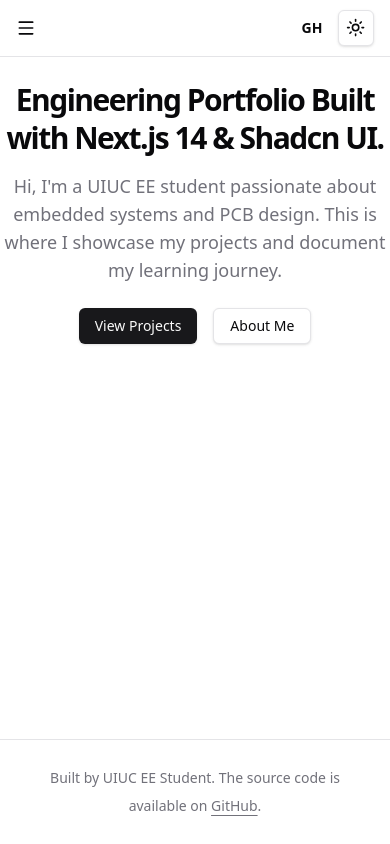
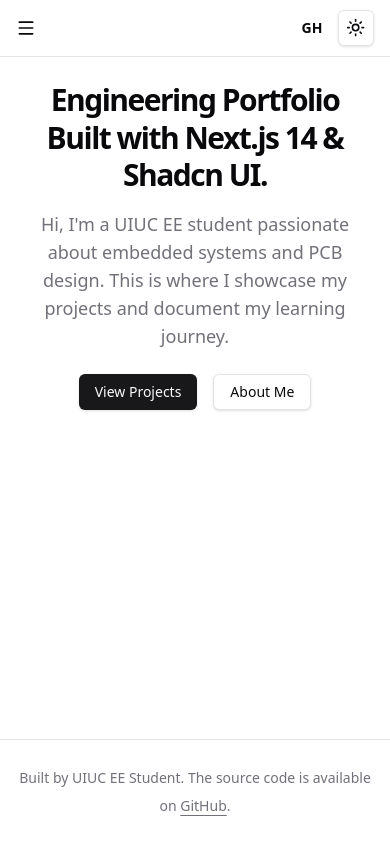
Before and after one commit to Chigz114/my-portfolio, a Next.js app: page / in a window 390 px wide. Built offline with nearby package versions, Linux system fonts and the light colour scheme.

Commit message:
Refactor: Adopt consistent full-width fluid layout for all pages

```diff
--- a/src/app/about/page.tsx
+++ b/src/app/about/page.tsx
@@ -1,6 +1,6 @@
 export default function AboutPage() {
   return (
-    <section className="container py-8 md:py-10">
+    <section className="w-full px-4 md:px-8 py-8 md:py-10">
       <div className="flex flex-col items-start gap-4 md:flex-row md:justify-between md:gap-8">
         <div className="flex-1 space-y-4">
           <h1 className="inline-block font-extrabold tracking-tight text-4xl lg:text-5xl">
--- a/src/app/blog/page.tsx
+++ b/src/app/blog/page.tsx
@@ -1,6 +1,6 @@
 export default function BlogPage() {
   return (
-    <section className="container py-8 md:py-10">
+    <section className="w-full px-4 md:px-8 py-8 md:py-10">
       <div className="flex flex-col items-start gap-4 md:flex-row md:justify-between md:gap-8">
         <div className="flex-1 space-y-4">
           <h1 className="inline-block font-extrabold tracking-tight text-4xl lg:text-5xl">
--- a/src/app/page.tsx
+++ b/src/app/page.tsx
@@ -3,7 +3,7 @@
 
 export default function Home() {
   return (
-    <section className="container flex flex-col items-center justify-center gap-6 pb-8 pt-6 md:py-20 text-center">
+    <section className="w-full px-4 md:px-8 flex flex-col items-center justify-center gap-6 pb-8 pt-6 md:py-20 text-center">
       <div className="flex max-w-[980px] flex-col items-center gap-4">
         <h1 className="text-3xl font-extrabold leading-tight tracking-tighter md:text-5xl lg:text-6xl lg:leading-[1.1]">
           Engineering Portfolio <br className="hidden sm:inline" />
--- a/src/app/projects/page.tsx
+++ b/src/app/projects/page.tsx
@@ -1,6 +1,6 @@
 export default function ProjectsPage() {
   return (
-    <section className="container py-8 md:py-10">
+    <section className="w-full px-4 md:px-8 py-8 md:py-10">
       <div className="flex flex-col items-start gap-4 md:flex-row md:justify-between md:gap-8">
         <div className="flex-1 space-y-4">
           <h1 className="inline-block font-extrabold tracking-tight text-4xl lg:text-5xl">
--- a/src/components/site-footer.tsx
+++ b/src/components/site-footer.tsx
@@ -4,8 +4,8 @@
 export function SiteFooter({ className }: React.HTMLAttributes<HTMLElement>) {
   return (
     <footer className={cn("border-t py-6 md:py-0", className)}>
-      <div className="container flex flex-col items-center justify-between gap-4 md:h-24 md:flex-row">
-        <div className="flex flex-col items-center gap-4 px-8 md:flex-row md:gap-2 md:px-0">
+      <div className="w-full px-4 md:px-8 flex flex-col items-center justify-between gap-4 md:h-24 md:flex-row">
+        <div className="flex flex-col items-center gap-4 md:flex-row md:gap-2 md:px-0">
           <p className="text-center text-sm leading-loose text-muted-foreground md:text-left">
             Built by UIUC EE Student. The source code is available on{" "}
             <a
```
